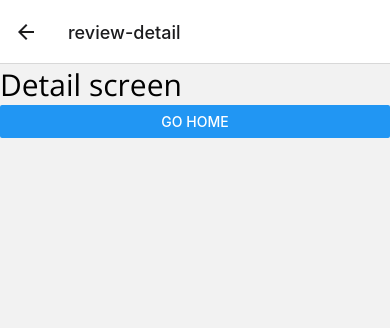
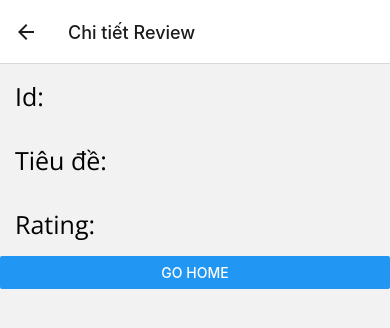
Before and after one commit to leminhtien289/HocReactNative, a React Native app: screen /review-detail in a window 390 px wide. Shown: the top 328 px of the page. Built offline with nearby package versions, Linux system fonts and the light colour scheme.

Commit message:
Passing Parameters To Routes

```diff
--- a/App.tsx
+++ b/App.tsx
@@ -34,7 +34,10 @@ const App = () => {
                     component={HomeScreen}
                     options={{ title: 'Trang Chủ' }}
                 />
-                <Stack.Screen name="review-detail" component={DetailScreen} />
+                <Stack.Screen
+                    name="review-detail"
+                    component={DetailScreen}
+                    options={{ title: 'Chi tiết Review' }} />
                 <Stack.Screen name="About" component={AboutScreen} />
             </Stack.Navigator>
         </NavigationContainer>
--- a/components/review/detail.tsx
+++ b/components/review/detail.tsx
@@ -1,21 +1,33 @@
 import { Button, StyleSheet, Text, View } from "react-native"
 import { OPENSANS_REGULAR } from "../../utils/const";
-import { NavigationProp, useNavigation } from "@react-navigation/native";
+import { NavigationProp, RouteProp, useNavigation, useRoute } from "@react-navigation/native";
 
 const styles = StyleSheet.create({
     review: {
         fontSize: 30,
         fontFamily: OPENSANS_REGULAR
-    }
+    },
+    reviewText: {
+        fontSize: 25,
+        fontFamily: OPENSANS_REGULAR,
+        padding: 15,
+    },
 });
 
 const DetailScreen = () => {
     const navigation: NavigationProp<RootStackParamList> = useNavigation();
+    const route: RouteProp<RootStackParamList, 'review-detail'> = useRoute();
 
     return (
         <View>
-            <Text style={styles.review}>
-                Detail screen
+            <Text style={styles.reviewText}>
+                Id: {route.params?.id}
+            </Text>
+            <Text style={styles.reviewText}>
+                Tiêu đề: {route.params?.title}
+            </Text>
+            <Text style={styles.reviewText}>
+                Rating: {route.params?.star}
             </Text>
             <Button
                 title="Go home"
--- a/components/review/home.tsx
+++ b/components/review/home.tsx
@@ -1,3 +1,4 @@
+import { NavigationProp, useNavigation } from "@react-navigation/native";
 import { useState } from "react";
 import { Button, FlatList, StyleSheet, Text, TouchableOpacity, View } from "react-native"
 
@@ -11,12 +12,12 @@ const styles = StyleSheet.create({
     reviewItem: {
         padding: 15,
         backgroundColor: '#ccc',
-        marginBottom: 15
+        margin: 15
     }
 });
 
-const HomeScreen = (props: any) => {
-    const { navigation } = props;
+const HomeScreen = () => {
+    const navigation: NavigationProp<RootStackParamList> = useNavigation();
 
     const [reviews, setReviews] = useState<IReview[]>([
         { id: 1, title: 'React Native', star: 3 },
@@ -36,7 +37,7 @@ const HomeScreen = (props: any) => {
                     renderItem={({ item }) => {
                         return (
                             <TouchableOpacity
-                                onPress={() => navigation.navigate('review-detail')}
+                                onPress={() => navigation.navigate('review-detail', item)}
                             >
                                 <View style={styles.reviewItem}>
                                     <Text>
--- a/types/route.d.ts
+++ b/types/route.d.ts
@@ -1,5 +1,7 @@
 type RootStackParamList = {
     Home: undefined;
     About: undefined;
-    "review-detail": undefined;
+    "review-detail": {
+        id: number, title: string, star: number
+    } | undefined;
 };
```
